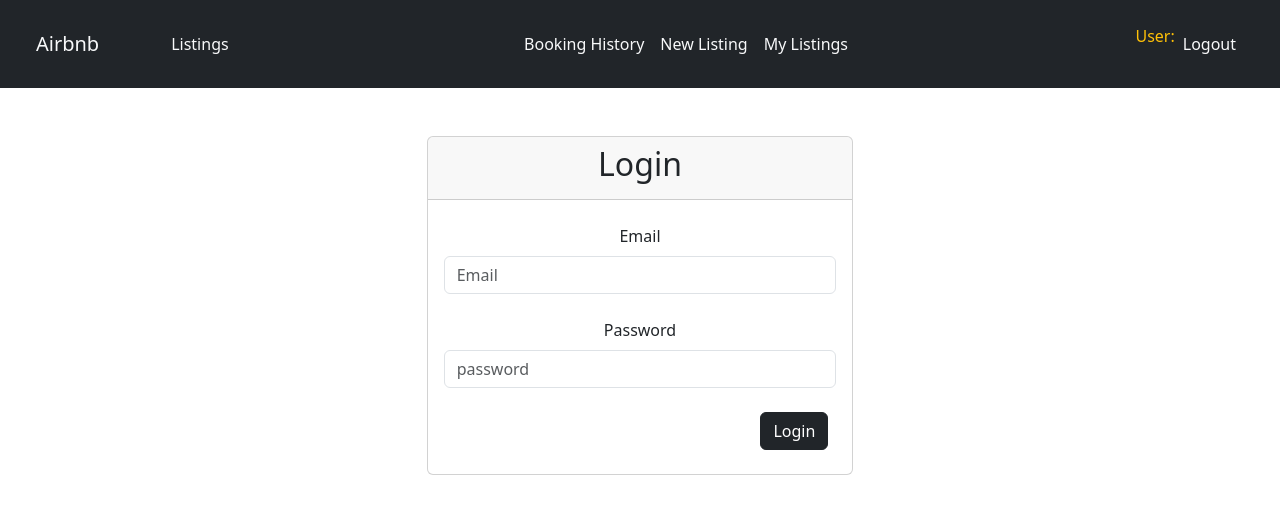
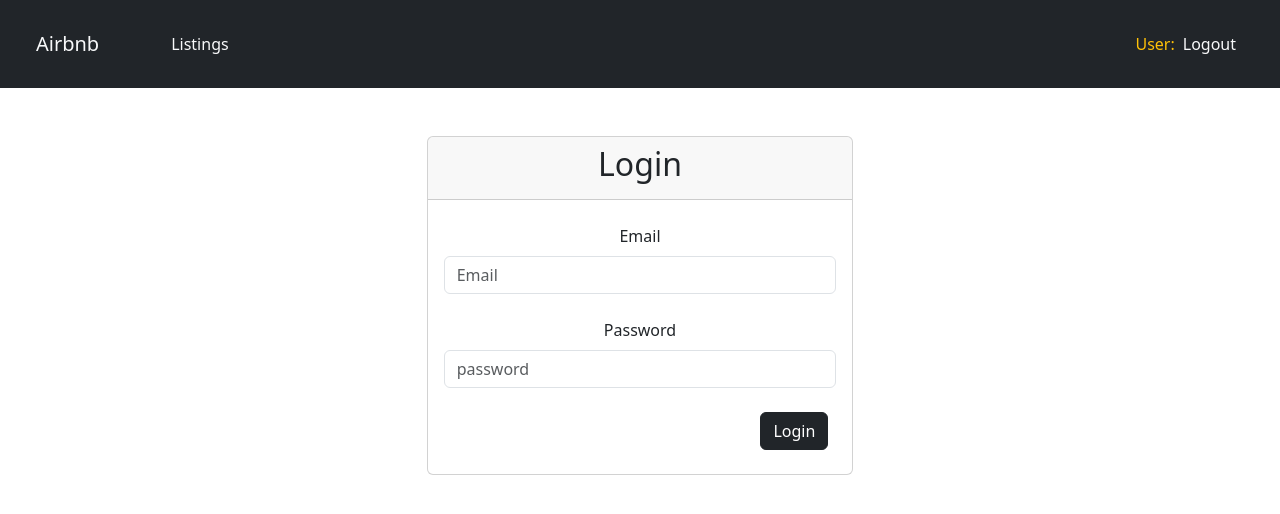
Before and after one commit to dburnham1212/airbnb, a React (Create React App) app in the folder client/: page /login in a window 1280 px wide. Shown: the top 514 px of the page. Built offline with nearby package versions, Linux system fonts and the light colour scheme.

Commit message:
Adding navigation when user logs in or registers

```diff
--- a/client/src/components/NavBar.jsx
+++ b/client/src/components/NavBar.jsx
@@ -1,6 +1,8 @@
 import React, { useContext } from "react";
 import { Link } from "react-router-dom";
 import { authContext } from "../context/AuthContext";
+import { useNavigate } from "react-router-dom";
+
 
 const NavBar = () => {
   const {
@@ -9,9 +11,12 @@ const NavBar = () => {
     clearToken
   } = useContext(authContext);
 
+  const navigate = useNavigate();
+
   const onLogout = () => {
     clearToken();
     setUser(null);
+    navigate("/login")
   }
 
   return(
@@ -35,8 +40,7 @@ const NavBar = () => {
             <li className="nav-item active">
               <Link className="nav-link text-light" to="/listings">Listings</Link>
             </li>
-          </ul>
-          {user && <ul className="navbar-nav me-auto">
+            {user && user.role==="admin" && <>
               <li className="nav-item active">
                 <Link className="nav-link text-light" to="/history">Booking History</Link>
               </li>
@@ -46,11 +50,14 @@ const NavBar = () => {
               <li className="nav-item active">
                 <Link className="nav-link text-light" to="/viewlistings">My Listings</Link>
               </li>
-          </ul>}
+            </>
+            }
+          </ul>
+
           {user ?
           <ul className="navbar-nav d-flex justify-content-end">
-            <li className="nav-item active">
-              <div className="text-warning">User: {user.first_name} {user.last_name}</div>
+            <li className="nav-item m-auto">
+              <span className="text-warning">User: {user.first_name} {user.last_name}</span>
             </li>
             <li className="nav-item active">
               <button className="nav-link text-light" onClick={onLogout}>Logout</button>
--- a/client/src/context/AuthContext.jsx
+++ b/client/src/context/AuthContext.jsx
@@ -9,6 +9,7 @@ export const authContext = createContext();
 export default function AuthProvider(props) {
   // Here is our Shared State Object
   const [user, setUser] = useState({});
+
   useEffect(() => {
     if(localStorage.getItem("token")) {
       const decodedToken = jwtDecode(localStorage.getItem("token"));
@@ -17,6 +18,7 @@ export default function AuthProvider(props) {
         localStorage.removeItem("token")
       } else {
         setUser(decodedToken);
+        console.log(decodedToken)
       }
 
     }
--- a/client/src/pages/Login.jsx
+++ b/client/src/pages/Login.jsx
@@ -1,6 +1,7 @@
 import React, { useState, useContext } from "react";
 import { useMutation, gql } from '@apollo/client';
 import { authContext } from "../context/AuthContext";
+import { useNavigate } from "react-router-dom";
 
 const LOGIN_USER = gql`
 mutation LoginUser($email: String!, $password: String!){
@@ -10,6 +11,7 @@ mutation LoginUser($email: String!, $password: String!){
     last_name
   	phone_number
     email
+    role
     token
   }
 }
@@ -24,6 +26,8 @@ const Login = () => {
   const [fieldError, setFieldError] = useState(false);
   const [errorText, setErrorText] = useState("");
 
+  const navigate = useNavigate();
+
   const [loginUser, { data, loading, error }] = useMutation(LOGIN_USER);
 
   const handleChange = (event) => {
@@ -33,25 +37,29 @@ const Login = () => {
 
   const onSubmit = (e) => {
     e.preventDefault();
+    // Check if form fields have been entered correctly
     if(formState.email && formState.password) {
+      // Attempt to login
       loginUser({variables:
           {email: formState.email, password: formState.password}
       }).then((res) => {
+        // On Successful login
+        // Update user
         setUser(res.data.loginUser);
+        // Set token in local storage
         setToken(res.data.loginUser);
-        setFieldError(false);
+        // Navigate to listings page
+        navigate("/listings")
       }).catch((err) => {
+        // If there is an error returned
         setErrorText(err.message)
+        // Display error in alert box
         setFieldError(true);
       })
-
-
     } else {
       setErrorText("Missing Required Fields")
       setFieldError(true);
     }
-
-
   }
 
   return(
--- a/client/src/pages/Register.jsx
+++ b/client/src/pages/Register.jsx
@@ -1,6 +1,9 @@
 import React, { useState, useContext } from "react";
 import { useMutation, gql } from '@apollo/client';
 import { authContext } from "../context/AuthContext";
+import { useNavigate } from "react-router-dom";
+
+
 const REGISTER_USER = gql`
 mutation RegisterUser($first_name: String!, $last_name: String!, $phone_number: String!, $email: String!, $password: String!, $role: String!){
   registerUser(first_name: $first_name, last_name: $last_name, phone_number: $phone_number, email: $email, password: $password, role: $role) {
@@ -9,6 +12,7 @@ mutation RegisterUser($first_name: String!, $last_name: String!, $phone_number:
     last_name
   	phone_number
     email
+    role
     token
   }
 }
@@ -22,6 +26,8 @@ const Register = () => {
   const [formState, setFormState] = useState({})
   const [fieldError, setFieldError] = useState(false);
   const [errorText, setErrorText] = useState("");
+
+  const navigate = useNavigate();
 
   const [registerUser, { data, loading, error }] = useMutation(REGISTER_USER);
 
@@ -37,9 +43,13 @@ const Register = () => {
       registerUser({variables:
           {first_name: formState.firstName, last_name: formState.lastName, phone_number: formState.phoneNumber, email: formState.email, password: formState.password, role: formState.role}
       }).then((res) => {
+        // On Successful registration
+        // Update user
         setUser(res.data.registerUser);
+        // Set token in local storage
         setToken(res.data.loginUser);
-        setFieldError(false);
+        // Navigate to listings page
+        navigate("/listings")
       }).catch((err) => {
         setErrorText(err.message)
         setFieldError(true);
```
Lines whose indentation alone changed are shown as unchanged.
